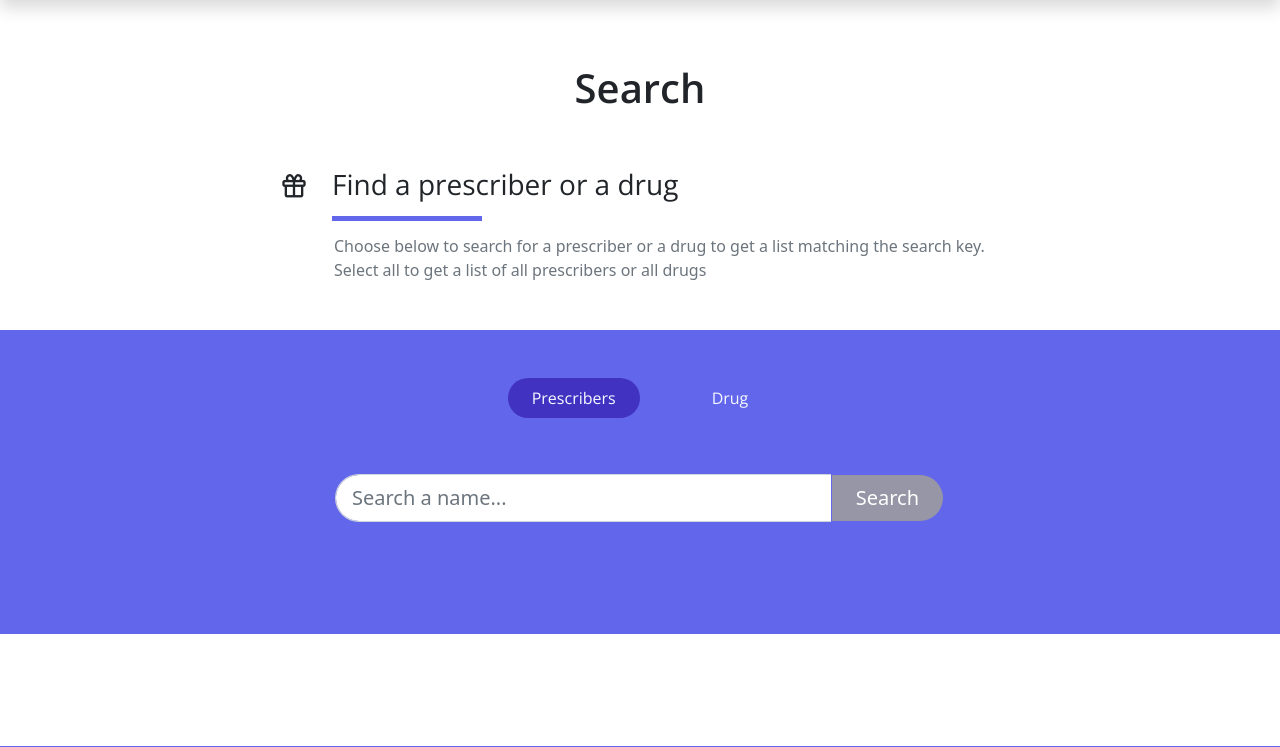
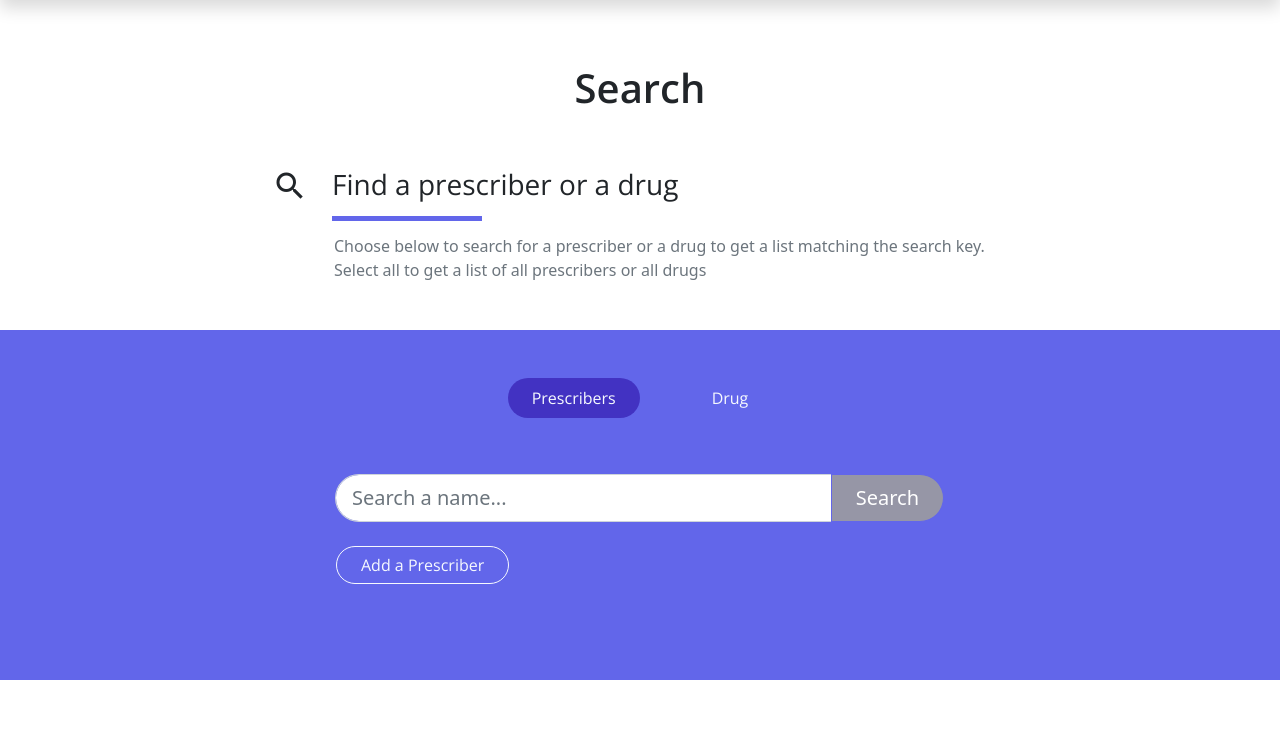
Before and after one commit to IS-Core-1-15/intex, a Django app: page /search/ in a window 1280 px wide. Shown: the part 76-823 px from the top of the page. Run offline with Django 3.2, Linux system fonts and the light colour scheme; parts of the project's set-up code (start-up, migrations or seed data) failed here and were passed over; some libraries are stand-ins or nearby versions.

Commit message:
add prescriber button

```diff
--- a/templates/DrugApp/search.html
+++ b/templates/DrugApp/search.html
@@ -10,7 +10,7 @@
             <div class="row">
                 <h2 class="h2 text-center col-12 py-5 semi-bold-600">Search</h2>
                 <div class="service-header col-2 col-lg-3 text-end light-300">
-                    <i class='bx bx-gift h3 mt-1'></i> <!-- TODO: Fix this icon-->
+                    <i class="material-icons" style="font-size:36px">search</i>
                 </div>
                 <div class="service-heading col-10 col-lg-9 text-start float-end light-300">
                     <h2 class="h3 pb-4 typo-space-line">Find a prescriber or a drug</h2>
@@ -46,6 +46,7 @@
                     </div>
                     </form>
                     <h4 id='msg' name='msg'>{{msg}}<h4>
+                    <a href="#" class="btn rounded-pill btn-outline-light px-4 me-4 light-300">Add a Prescriber</a>
                 </div>
             </div>
         </div>
@@ -53,6 +54,7 @@
 {% endblock %}
 {% block links %}
 <section class="container overflow-hidden py-5">
+
     <div class="row gx-5 gx-sm-3 gx-lg-5 gy-lg-5 gy-3 pb-3 projects">
         {% comment %} TODO: Put this in a for loop with the data {% endcomment %}
         <!-- Start Recent Work -->
@@ -83,7 +85,6 @@
             </div><!-- End Recent Work -->
             {% endfor %}
         {% endif %}
-
     </div>
 </section>
 <!-- End Service -->
```
